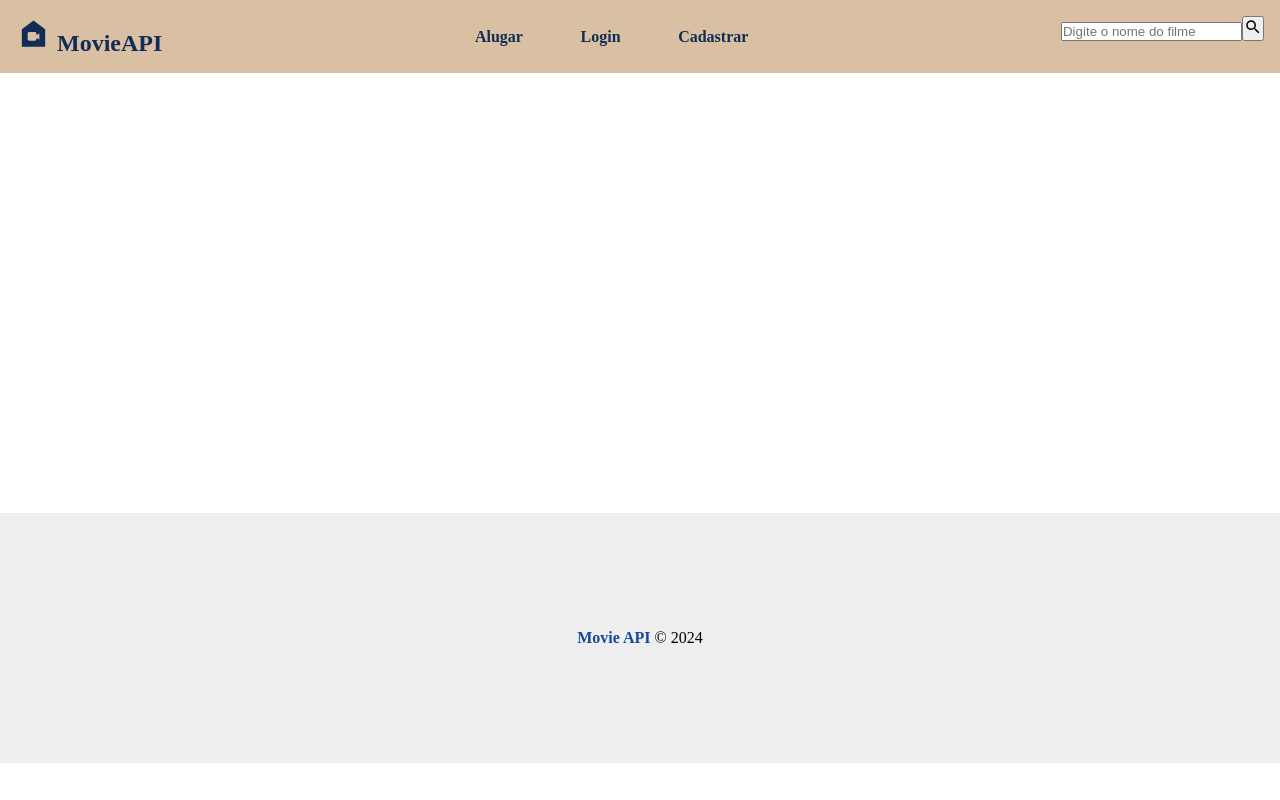
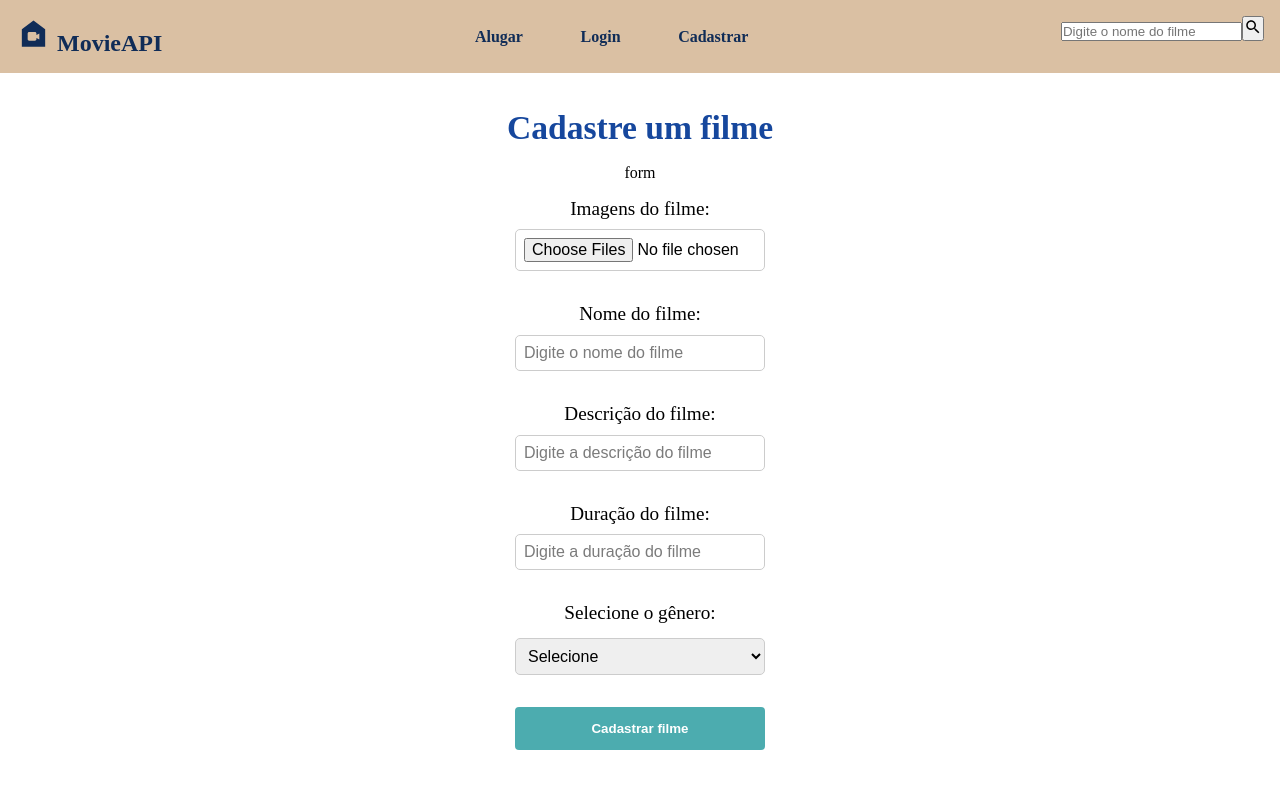
Before and after one commit to utfpr-fullstack/project-fullstack, a React (Create React App) app in the folder frontend/: page /movies/add in a window 1280 px wide. Shown: the top 800 px of the page. Built offline with nearby package versions, Linux system fonts and the light colour scheme; the HTML template or start-up script is replaced by a standard one.

Commit message:
feat: add movie features

```diff
--- a/frontend/src/App.js
+++ b/frontend/src/App.js
@@ -10,6 +10,8 @@ import Register from './components/pages/Auth/Register';
 import Home from './components/pages/Home';
 import Search from './components/pages/Search';
 import Profile from './components/pages/User/Profile';
+import AddMovie from "./components/pages/Movie/AddMovie";
+import MyMovies from './components/pages/Movie/MyMovies';
 
 import { UserProvider } from './context/UserContext';
 
@@ -26,6 +28,8 @@ function App() {
                         <Route path="/register" element={<Register />} />
                         <Route path="/search" element={<Search />} />
                         <Route path="/user/profile" element={<Profile />} />
+                        <Route path="/movies/myMovies" element={<MyMovies />} />
+                        <Route path="/movies/add" element={<AddMovie />} />
                     </Routes>
                 </Container>
                 <Footer />
--- a/frontend/src/components/form/Form.module.css
+++ b/frontend/src/components/form/Form.module.css
@@ -26,5 +26,17 @@
 .form_container p a {
     color: #4cacaf;
     font-weight: bold;
+}
 
+.preview_movie_images {
+    display: flex;
+    justify-content: center;
+    margin-top: 1em;
 }
+
+.preview_movie_images img {
+    width: 100px;
+    height: 150px;
+    object-fit: cover;
+    margin-left: 1em;
+}
--- /dev/null
+++ b/frontend/src/components/form/MovieForm.js
@@ -0,0 +1,89 @@
+import {useState} from "react";
+
+import formStyles from './Form.module.css';
+
+import Input from "./input";
+import SelectMovie from "./SelectMovie";
+
+function MovieForm({ handleSubmit, movieData, btnText }) {
+
+    const [movie, setMovie] = useState(movieData || {});
+    const [preview, setPreview] = useState([]);
+    const genre = ['Ação', 'Comédia', 'Drama', 'Ficção Científica', 'Terror', 'Romance', 'Suspense', 'Documentário', 'Animação', 'Fantasia', 'Musical', 'Policial', 'Aventura', 'Faroeste', 'Guerra', 'Histórico', 'Biografia', 'Infantil', 'Nacional', 'Outros'];
+
+    function onFileChange(e) {
+        setPreview(Array.from(e.target.files));
+        setMovie({...movie, images: [...e.target.files]});
+    }
+
+    function handleChange(e) {
+        setMovie({...movie, [e.target.name]: e.target.value});
+    }
+
+    function handleGenre(e) {
+        setMovie({...movie, genre: e.target.options[e.target.selectedIndex].text});
+    }
+
+    function submit(e) {
+        e.preventDefault();
+        handleSubmit(movie);
+    }
+
+    return(
+        <form onSubmit={submit} className={formStyles.form_container}>
+            <div className={formStyles.preview_movie_images}>
+                {preview.length > 0
+                    ? preview.map((img, index) =>
+                        <img src={URL.createObjectURL(img)} alt={movie.name} key={`${movie.name}+${index}`}
+                        />
+                    )
+                    : movie.images && movie.images.map((img, index) =>
+                    <img src={`${process.env.REACT_APP_API}/img/movie/${img}`}
+                         alt={movie.name}
+                         key={`${movie.name}+${index}`}
+                    />)}
+            </div>
+                    <Input
+                text="Imagens do filme"
+                type="file"
+                name="images"
+                handleChange={onFileChange}
+                multiple={true}
+            />
+            <Input
+                text="Nome do filme"
+                type="text"
+                name="title"
+                placeholder="Digite o nome do filme"
+                handleChange={handleChange}
+                value={movie.title || ''}
+            />
+            <Input
+                text="Descrição do filme"
+                type="text"
+                name="description"
+                placeholder="Digite a descrição do filme"
+                handleChange={handleChange}
+                value={movie.description || ''}
+            />
+            <Input
+                text="Duração do filme"
+                type="text"
+                name="runtime"
+                placeholder="Digite a duração do filme"
+                handleChange={handleChange}
+                value={movie.runtime || ''}
+            />
+            <SelectMovie
+                name="genre"
+                text="Selecione o gênero"
+                options={genre}
+                handleChange={handleGenre}
+                value={movie.genre || ''}
+            />
+            <input type="submit" value={btnText}/>
+        </form>
+    );
+}
+
+export default MovieForm;
--- /dev/null
+++ b/frontend/src/components/form/SelectMovie.js
@@ -0,0 +1,18 @@
+import styles from './SelectMovie.module.css';
+
+function SelectMovie({text, name, options, handleChange, value}) {
+    return (
+        <div className={styles.form_control}>
+            <label htmlFor={name}>{text}:</label>
+            <select name={name} id={name} onChange={handleChange} value={value || ''}>
+                <option value="">Selecione</option>
+                {options.map((genre) => (
+                    <option value={genre} key={genre}>{genre}</option>
+                ))}
+            </select>
+        </div>
+
+    )
+}
+
+export default SelectMovie;
--- /dev/null
+++ b/frontend/src/components/form/SelectMovie.module.css
@@ -0,0 +1,18 @@
+.form_control {
+    display: flex;
+    flex-direction: column;
+    margin-bottom: 2em;
+}
+
+.form_control label {
+    font-size: 1.2em;
+    margin-bottom: 0.7em;
+}
+
+.form_control select {
+    padding: 0.5em;
+    font-size: 1em;
+    border: 1px solid #ccc;
+    border-radius: 5px;
+    width: 100%;
+}
--- /dev/null
+++ b/frontend/src/components/layout/Image.js
@@ -0,0 +1,12 @@
+import styles from './Image.module.css';
+
+function Image({ src, alt, width }) {
+    return (
+        <img className={`${styles.image_factory}`}
+             src={src}
+             alt={alt}
+        />
+    )
+}
+
+export default Image;
--- /dev/null
+++ b/frontend/src/components/layout/Image.module.css
@@ -0,0 +1,7 @@
+.image_factory {
+    width: 200px;
+    height: 200px;
+    object-fit: cover;
+    border-radius: 50%;
+    border: 2px solid #fff;
+}
--- a/frontend/src/components/layout/Navbar.js
+++ b/frontend/src/components/layout/Navbar.js
@@ -33,6 +33,9 @@ const Navbar = () => {
                 {authenticating ? (
                     <>
                         <li>
+                            <Link to="/movies/myMovies">My Movies</Link>
+                        </li>
+                        <li>
                             <Link to="/user/profile">Profile</Link>
                         </li>
                         <li onClick={logout}>Logout</li>
--- /dev/null
+++ b/frontend/src/components/pages/Movie/AddMovie.js
@@ -0,0 +1,61 @@
+import api from '../../../utils/api';
+
+import styles from './AddMovie.module.css';
+
+import { useState } from 'react';
+import {useNavigate} from "react-router-dom";
+
+import useMessage from '../../../hooks/useMessage.js';
+
+import MovieForm from '../../form/MovieForm';
+
+function AddMovie() {
+    const[token] = useState(localStorage.getItem('token') || '');
+    const { message } = useMessage();
+    const navigate = useNavigate();
+
+    async function registerMovie(movie) {
+        let msg = 'Movie registered successfully.'
+        let type = 'success'
+
+        const formData = new FormData();
+
+        await Object.keys(movie).forEach(key => {
+            if (key === 'images') {
+                for(let i = 0; i < movie[key].length; i++) {
+                    formData.append('images', movie[key][i]);
+                }
+            } else {
+                formData.append(key, movie[key]);
+            }
+        });
+
+        const data = await api.post('/movies/save', formData, {
+            headers: {
+                Authorization: `Bearer ${JSON.parse(token)}`,
+                'Content-Type': 'multipart/form-data'
+            },
+        }).then((response) => {
+            return response.data;
+        })
+            .catch((error) => {
+                type = 'error'
+                msg =  error.response.data.message
+            })
+        message(msg, type);
+
+        if(type !== 'error') navigate('/movies/myMovies');
+    }
+
+    return (
+        <section className={styles.addmovie_header}>
+            <div>
+                <h1>Cadastre um filme</h1>
+            </div>
+            <p>form</p>
+            <MovieForm handleSubmit={registerMovie} btnText="Cadastrar filme" />
+        </section>
+    );
+}
+
+export default AddMovie;
--- /dev/null
+++ b/frontend/src/components/pages/Movie/AddMovie.module.css
@@ -0,0 +1,10 @@
+.addmovie_header {
+    text-align: center;
+    margin-top: 20px;
+    margin-bottom: 1.5em;
+
+}
+
+.addmovie_header h1 {
+    margin-bottom: 0.5em;
+}
--- /dev/null
+++ b/frontend/src/components/pages/Movie/MyMovies.js
@@ -0,0 +1,20 @@
+import { useState, useEffect} from "react";
+
+import { Link } from "react-router-dom";
+function MyMovies(){
+
+    const [movies, setMovies] = useState([]);
+
+    return (
+        <section>
+            <h1>My Movies</h1>
+            <Link to="/movies/add">Cadastras filme</Link>
+            <div>
+                {movies.length > 0 && <p>Meus filmes cadastrados</p>}
+                {movies.length === 0 && <p>Você ainda não cadastrou nenhum filme</p>}
+            </div>
+        </section>
+    )
+}
+
+export default MyMovies;
--- a/frontend/src/components/pages/User/Profile.js
+++ b/frontend/src/components/pages/User/Profile.js
@@ -6,6 +6,7 @@ import styles from './Profile.module.css'
 import formStyles from '../../form/Form.module.css';
 
 import Input from '../../form/input.js';
+import Image from '../../layout/Image.js';
 
 import useMessage from '../../../hooks/useMessage.js';
 function Profile() {
@@ -71,7 +72,7 @@ function Profile() {
             <div className={styles.profile_header}>
                 <h1>Profile</h1>
                 {(user.image || preview) &&(
-                    <img src={preview ? URL.createObjectURL(preview) : `${process.env.REACT_APP_API}/img/user/${user.image}`
+                    <Image src={preview ? URL.createObjectURL(preview) : `${process.env.REACT_APP_API}/img/user/${user.image}`
                     }
                     alt={user.name}
                     />
```
